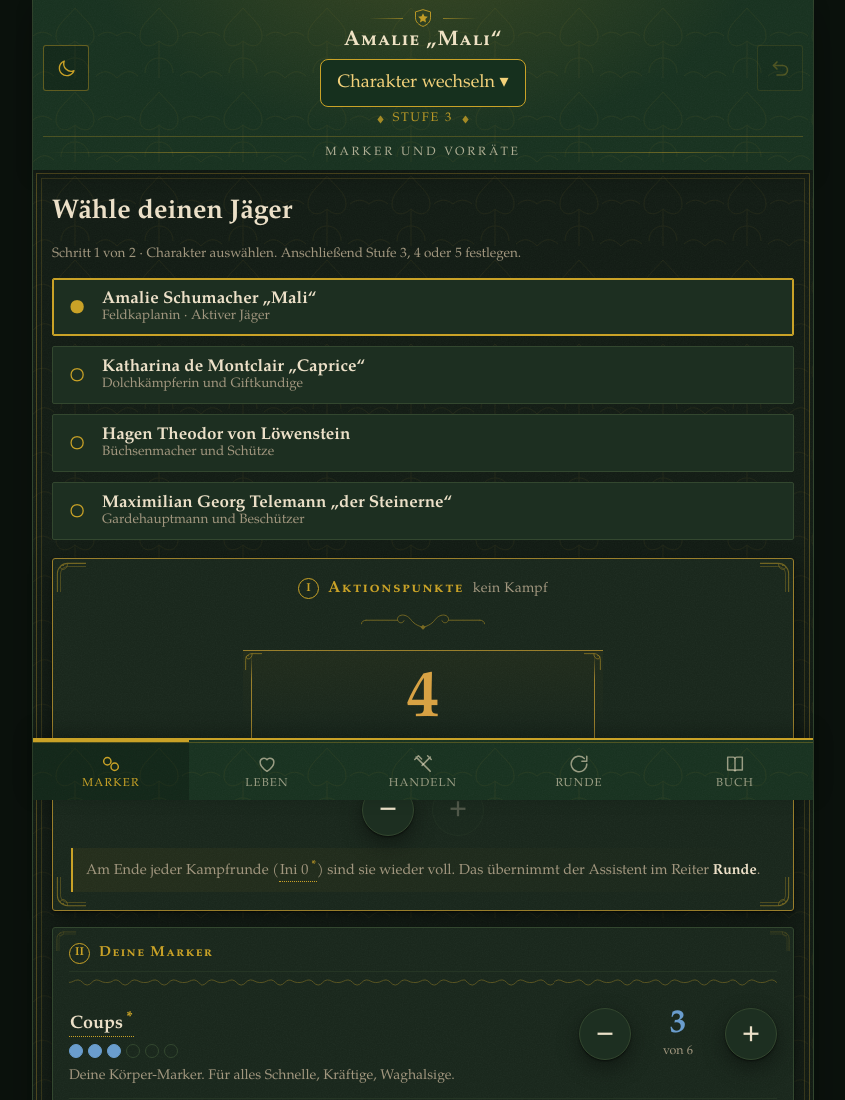
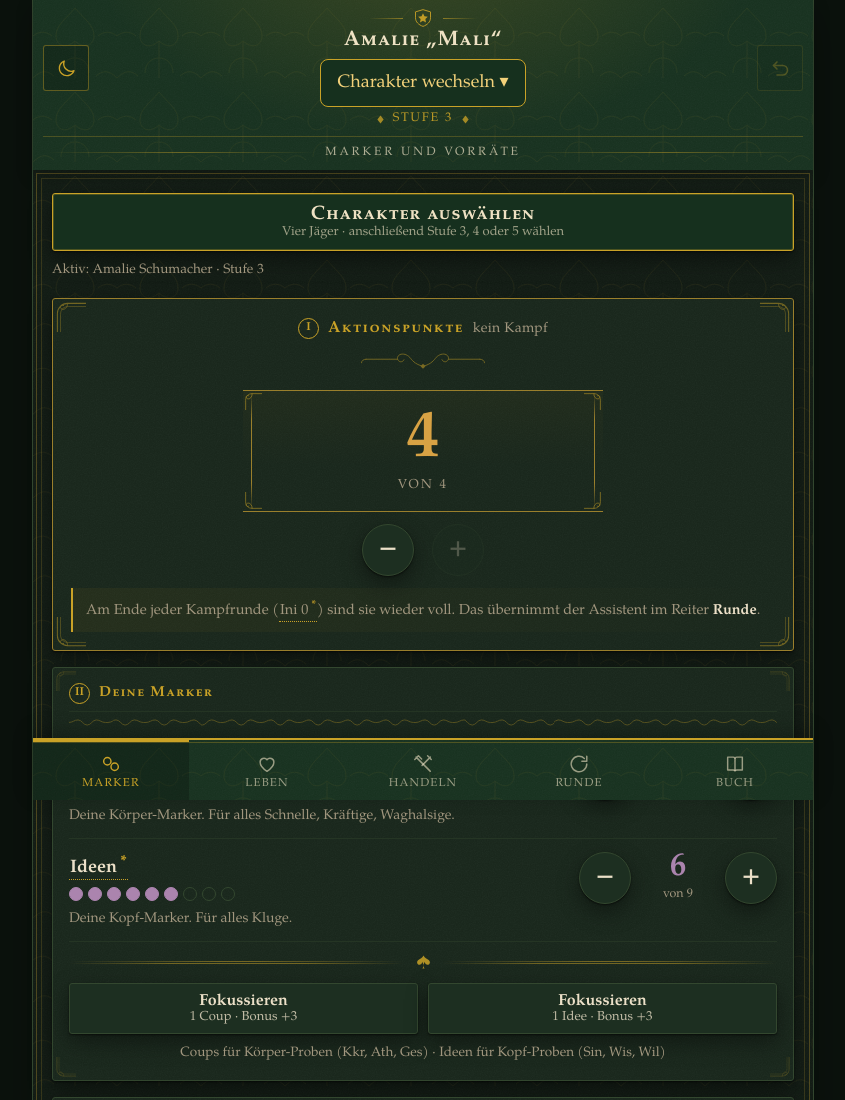
Before and after one commit to Christian-j-maass/jaegerbuch, a plain HTML site: page index.html in a window 1280 px wide. Shown: the top 1100 px of the page, without its empty margins (217-1062 px from the left). Drawn offline with Linux system fonts and the light colour scheme.

Commit message:
Remove duplicate home-screen character list; keep single two-step modal flow

```diff
--- a/index.html
+++ b/index.html
@@ -2256,18 +2256,12 @@ function startStufenZeichnen(){
  blattOeffnen(h);
 }
 function startCharakterwahl(){
- let h='<section id="startJaegerWahl" aria-label="Charakter auswählen" style="margin-bottom:18px">'+
- '<h2 style="margin:0 0 10px">Wähle deinen Jäger</h2>'+
- '<p class="klein">Schritt 1 von 2 · Charakter auswählen. Anschließend Stufe 3, 4 oder 5 festlegen.</p>';
- START_PROFILE.forEach(p=>{
-  const aktiv=charakter()&&charakter().vorlage===p.id;
-  h+='<button class="wahl'+(aktiv?' gewaehlt':'')+'" data-profilwahl="'+p.id+'">'+
-  '<span class="wahl-zeichen">'+(aktiv?'●':'○')+'</span>'+
-  '<span class="wahl-text"><span class="wahl-titel">'+esc(p.name)+
-  (p.beiname?' „'+esc(p.beiname)+'“':'')+'</span>'+
-  '<span class="wahl-unter">'+esc(p.rolle)+(aktiv?' · Aktiver Jäger':'')+'</span></span></button>';
- });
- h+='</section>';return h;
+ const c=charakter();
+ let h='<section id="startJaegerWahl" aria-label="Charakterauswahl" style="margin-bottom:18px">';
+ h+='<button class="knopf haupt" id="startAuswahlKnopf">Charakter auswählen<span class="unter">Vier Jäger · anschließend Stufe 3, 4 oder 5 wählen</span></button>';
+ if(c)h+='<p class="klein" style="margin:10px 0 0">Aktiv: '+esc(c.name)+' · Stufe '+c.stufe+'</p>';
+ h+='</section>';
+ return h;
 }
 function zeichneMarker() {
   const c = charakter(), z = zustand();
```
